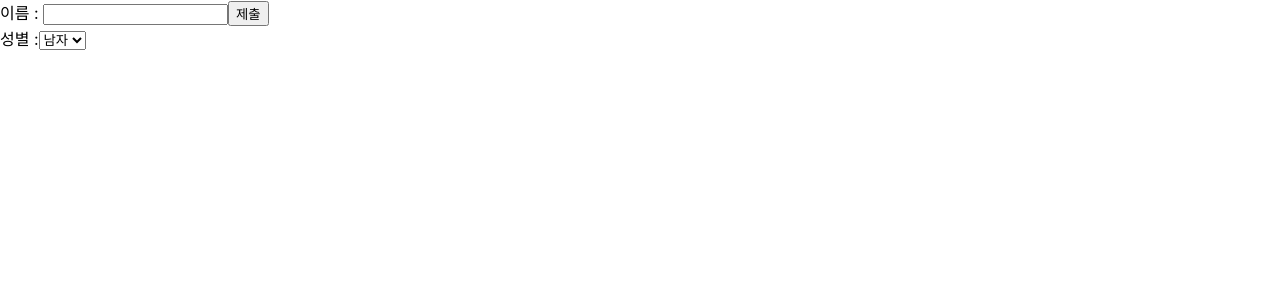
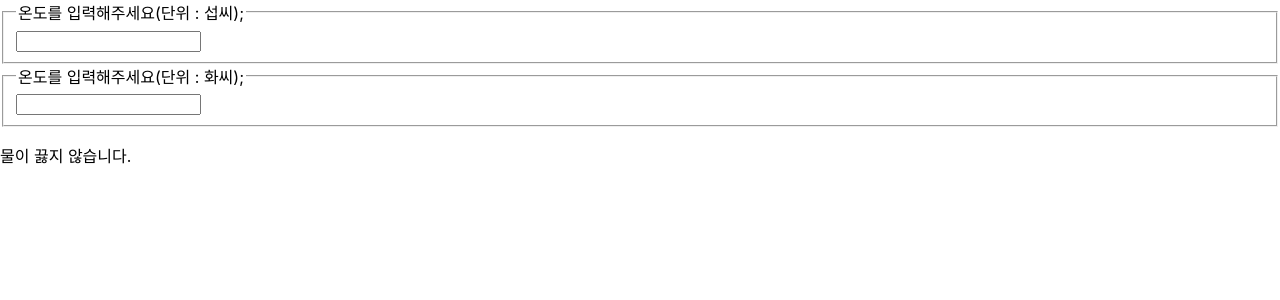
Before and after one commit to 2Doyoung/react-inflearn, a React (Create React App) app in the folder my-app/: page / in a window 1280 px wide. Shown: the top 300 px of the page. Built offline with nearby package versions, Linux system fonts and the light colour scheme.

Commit message:
lifting state up

```diff
--- /dev/null
+++ b/my-app/src/chapter_12/Calculator.jsx
@@ -0,0 +1,57 @@
+import React, { useState } from "react";
+import TemperatureInput from "./TemperatureInput";
+
+function BoilingVerdict(props) {
+    if(props.celsius >= 100) {
+        return <p>물이 끓습니다.</p>;
+    }
+    return <p>물이 끓지 않습니다.</p>;
+}
+
+function toCelsius(fahrenheit) {
+    return ((fahrenheit - 32) * 5) / 9;
+}
+
+function toFahrenheit(celsius) {
+    return (celsius * 9) / 5 + 32;
+}
+
+function tryConvert(temperature, convert) {
+    const input = parseFloat(temperature);
+
+    if(Number.isNaN(input)) {
+        return "";
+    }
+
+    const output = convert(input);
+    const rounded = Math.round(output * 1000) / 1000;
+    return rounded.toString();
+}
+
+function Calculator(props) {
+    const [temperature, setTemperature] = useState("");
+    const [scale, setScale] = useState("");
+
+    const handleCelsiusChange = (temperature) => {
+        setTemperature(temperature);
+        setScale("c");
+    }
+
+    const handleFahrenheit = (temperature) => {
+        setTemperature(temperature);
+        setScale("f");
+    }
+
+    const celsius = scale === "f" ? tryConvert(temperature, toCelsius) : temperature;
+    const fahrenheit = scale === "c" ? tryConvert(temperature, toFahrenheit) : temperature;
+
+    return (
+        <div>
+            <TemperatureInput scale="c" temperature={celsius} onTemperatureChange={handleCelsiusChange} />
+            <TemperatureInput scale="f" temperature={fahrenheit} onTemperatureChange={handleFahrenheit} />
+            <BoilingVerdict celsius={parseFloat(celsius)}/>
+        </div>
+    )
+}
+
+export default Calculator;
--- /dev/null
+++ b/my-app/src/chapter_12/TemperatureInput.jsx
@@ -0,0 +1,21 @@
+const scaleNames = {
+    c: "섭씨",
+    f: "화씨",
+};
+
+function TemperatureInput(props) {
+    const handleChange = (event) => {
+        props.onTemperatureChange(event.target.value);
+    }
+
+    return (
+        <fieldset>
+            <legend>
+                온도를 입력해주세요(단위 : {scaleNames[props.scale]});
+            </legend>
+            <input value={props.temperature} onChange={handleChange} />
+        </fieldset>
+    )
+}
+
+export default TemperatureInput;
--- a/my-app/src/index.js
+++ b/my-app/src/index.js
@@ -13,11 +13,12 @@
 import LandingPage from './chapter_09/LandingPage';
 import AttendanceBook from './chapter_10/AttendanceBook';
 import SignUp from './chapter_11/SignUp';
+import Calculator from './chapter_12/Calculator';
 
 const root = ReactDOM.createRoot(document.getElementById('root'));
 root.render(
     <React.StrictMode>
-      <SignUp />
+      <Calculator />
     </React.StrictMode>,
   );
 
```
